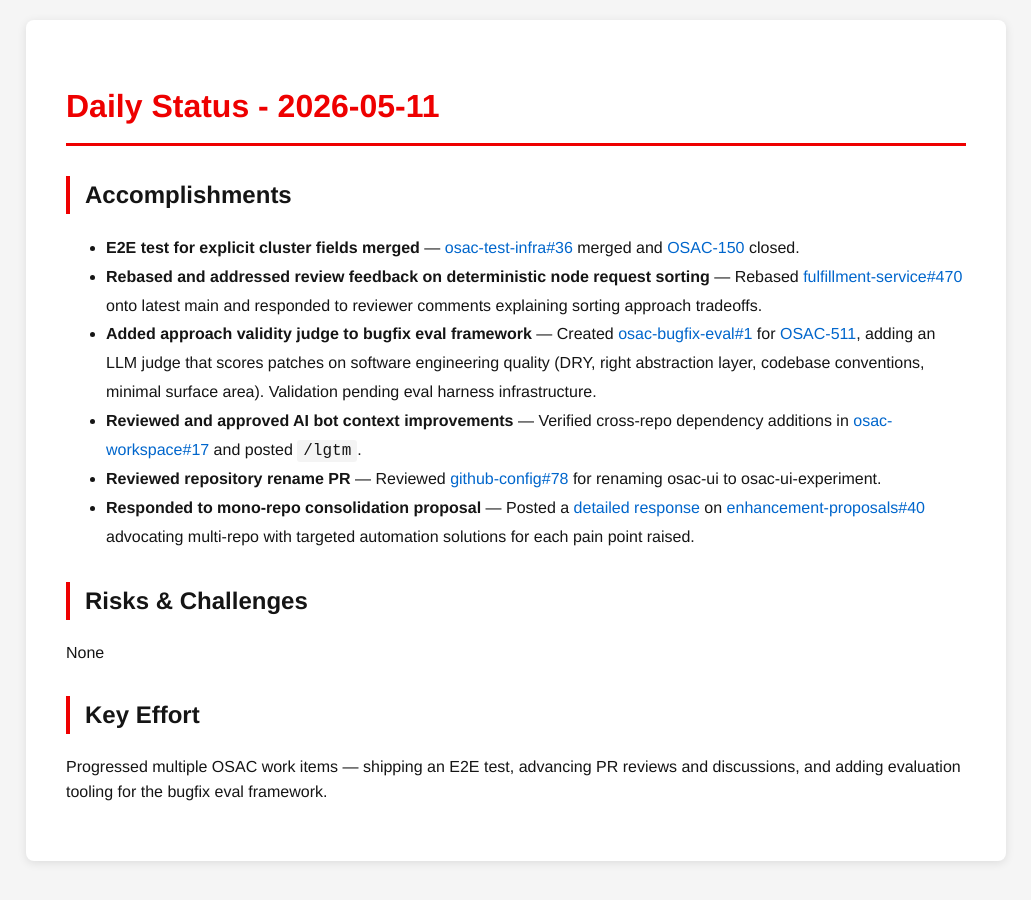
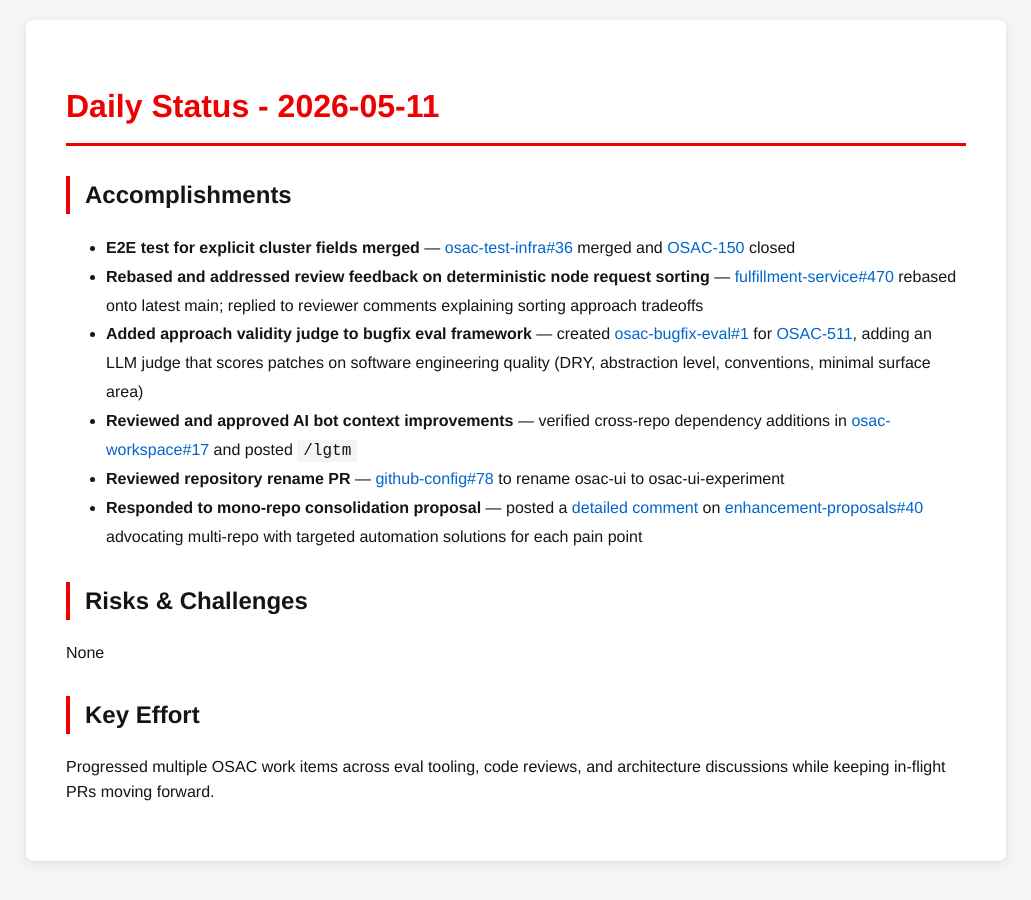
Before and after one commit to tzvatot/daily-status, a Jekyll site: the page built from 2026-05-11.md, in a window 1280 px wide. Shown: the whole page, without its empty margins (124-1155 px from the left). Built offline with Jekyll 4.4.1, drawn with Linux system fonts in a browser that asks for light colours.

Commit message:
Daily status update - 2026-05-11

```diff
--- a/2026-05-11.md
+++ b/2026-05-11.md
@@ -7,15 +7,15 @@ date: 2026-05-11
 # Daily Status - 2026-05-11
 
 ## Accomplishments
-- **E2E test for explicit cluster fields merged** — [osac-test-infra#36](https://github.com/osac-project/osac-test-infra/pull/36) merged and [OSAC-150](https://redhat.atlassian.net/browse/OSAC-150) closed.
-- **Rebased and addressed review feedback on deterministic node request sorting** — Rebased [fulfillment-service#470](https://github.com/osac-project/fulfillment-service/pull/470) onto latest main and responded to reviewer comments explaining sorting approach tradeoffs.
-- **Added approach validity judge to bugfix eval framework** — Created [osac-bugfix-eval#1](https://github.com/eranco74/osac-bugfix-eval/pull/1) for [OSAC-511](https://redhat.atlassian.net/browse/OSAC-511), adding an LLM judge that scores patches on software engineering quality (DRY, right abstraction layer, codebase conventions, minimal surface area). Validation pending eval harness infrastructure.
-- **Reviewed and approved AI bot context improvements** — Verified cross-repo dependency additions in [osac-workspace#17](https://github.com/osac-project/osac-workspace/pull/17) and posted `/lgtm`.
-- **Reviewed repository rename PR** — Reviewed [github-config#78](https://github.com/osac-project/github-config/pull/78) for renaming osac-ui to osac-ui-experiment.
-- **Responded to mono-repo consolidation proposal** — Posted a [detailed response](https://github.com/osac-project/enhancement-proposals/pull/40#issuecomment-4420565236) on [enhancement-proposals#40](https://github.com/osac-project/enhancement-proposals/pull/40) advocating multi-repo with targeted automation solutions for each pain point raised.
+- **E2E test for explicit cluster fields merged** — [osac-test-infra#36](https://github.com/osac-project/osac-test-infra/pull/36) merged and [OSAC-150](https://redhat.atlassian.net/browse/OSAC-150) closed
+- **Rebased and addressed review feedback on deterministic node request sorting** — [fulfillment-service#470](https://github.com/osac-project/fulfillment-service/pull/470) rebased onto latest main; replied to reviewer comments explaining sorting approach tradeoffs
+- **Added approach validity judge to bugfix eval framework** — created [osac-bugfix-eval#1](https://github.com/eranco74/osac-bugfix-eval/pull/1) for [OSAC-511](https://redhat.atlassian.net/browse/OSAC-511), adding an LLM judge that scores patches on software engineering quality (DRY, abstraction level, conventions, minimal surface area)
+- **Reviewed and approved AI bot context improvements** — verified cross-repo dependency additions in [osac-workspace#17](https://github.com/osac-project/osac-workspace/pull/17) and posted `/lgtm`
+- **Reviewed repository rename PR** — [github-config#78](https://github.com/osac-project/github-config/pull/78) to rename osac-ui to osac-ui-experiment
+- **Responded to mono-repo consolidation proposal** — posted a [detailed comment](https://github.com/osac-project/enhancement-proposals/pull/40#issuecomment-4420565236) on [enhancement-proposals#40](https://github.com/osac-project/enhancement-proposals/pull/40) advocating multi-repo with targeted automation solutions for each pain point
 
 ## Risks & Challenges
 None
 
 ## Key Effort
-Progressed multiple OSAC work items — shipping an E2E test, advancing PR reviews and discussions, and adding evaluation tooling for the bugfix eval framework.
+Progressed multiple OSAC work items across eval tooling, code reviews, and architecture discussions while keeping in-flight PRs moving forward.
```
